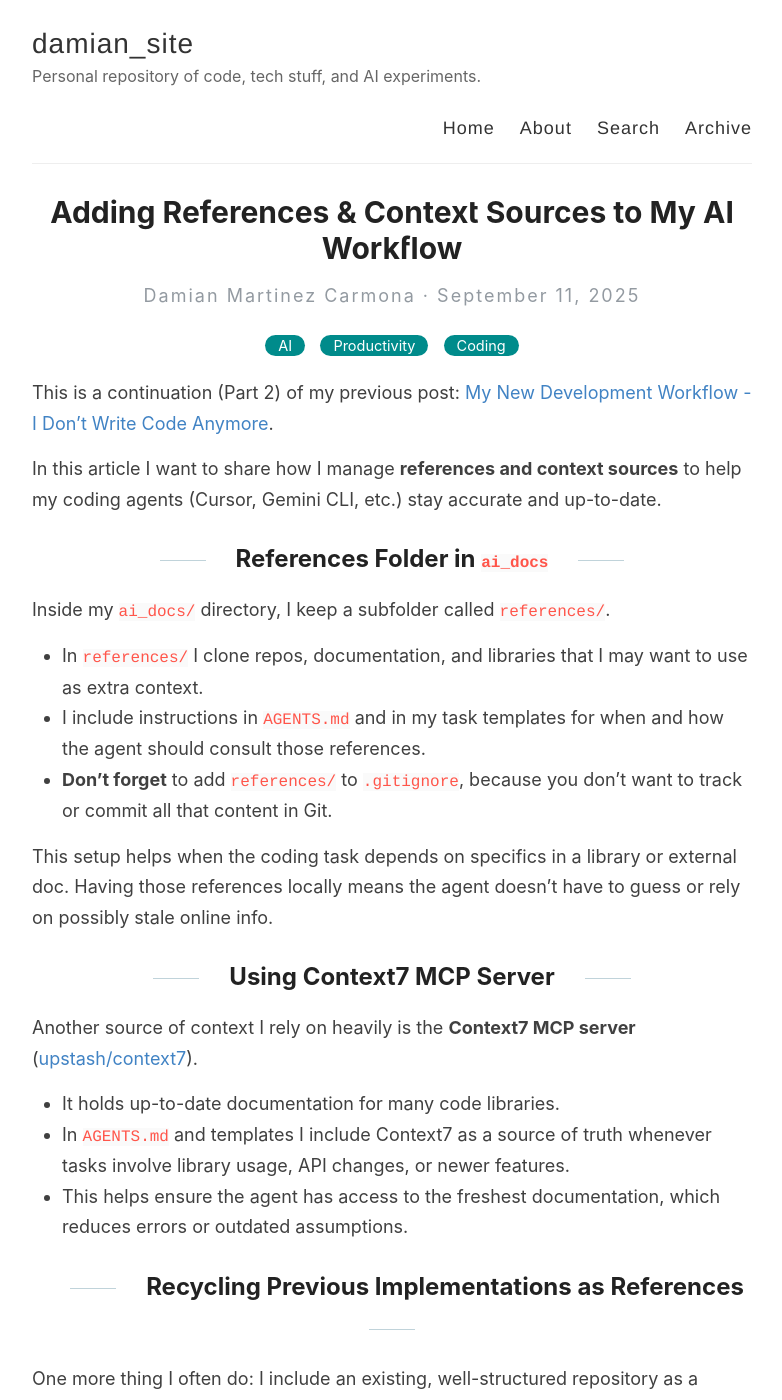
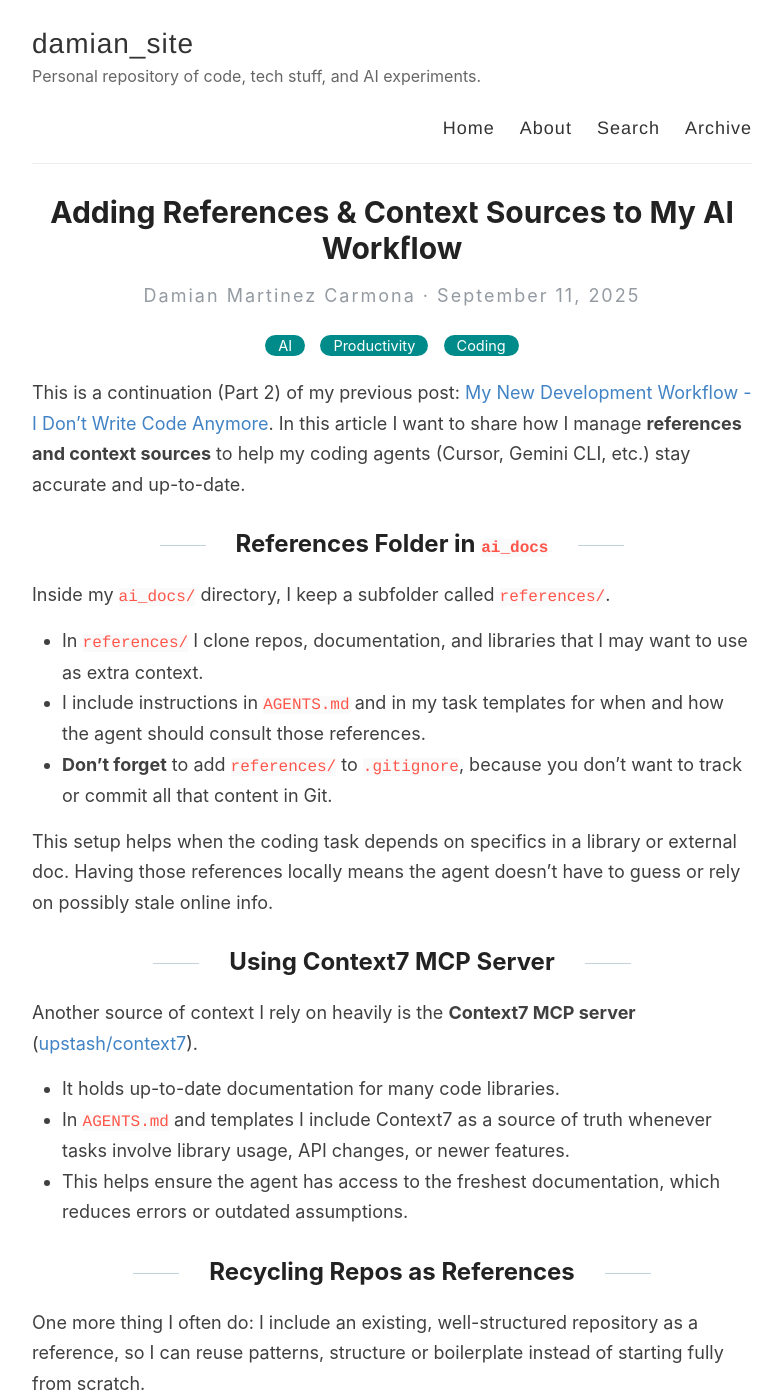
Before and after one commit to DamiMartinez/damimartinez.github.io, a Jekyll site: the page built from _posts/2025-09-11-ai-dev-workflow-part2.md, in a window 1280 px wide and 1400 px high. Shown: the whole window, without its empty margins (248-1030 px from the left). Built offline with Jekyll 4.4.1, drawn with Linux system fonts in a browser that asks for light colours.

Commit message:
New post. Update

```diff
--- a/_posts/2025-09-11-ai-dev-workflow-part2.md
+++ b/_posts/2025-09-11-ai-dev-workflow-part2.md
@@ -4,9 +4,7 @@ title: Adding References & Context Sources to My AI Workflow
 categories: [AI, Productivity, Coding]
 ---
 
-This is a continuation (Part 2) of my previous post: [My New Development Workflow - I Don’t Write Code Anymore](https://damimartinez.github.io/ai-dev-workflow/).
-
-In this article I want to share how I manage **references and context sources** to help my coding agents (Cursor, Gemini CLI, etc.) stay accurate and up-to-date.
+This is a continuation (Part 2) of my previous post: [My New Development Workflow - I Don’t Write Code Anymore](https://damimartinez.github.io/ai-dev-workflow/). In this article I want to share how I manage **references and context sources** to help my coding agents (Cursor, Gemini CLI, etc.) stay accurate and up-to-date.
 
 
 ## References Folder in `ai_docs`
@@ -29,7 +27,7 @@ Another source of context I rely on heavily is the **Context7 MCP server** ([ups
 - This helps ensure the agent has access to the freshest documentation, which reduces errors or outdated assumptions.
 
 
-## Recycling Previous Implementations as References
+## Recycling Repos as References
 
 One more thing I often do: I include an existing, well-structured repository as a reference, so I can reuse patterns, structure or boilerplate instead of starting fully from scratch.
 
```
